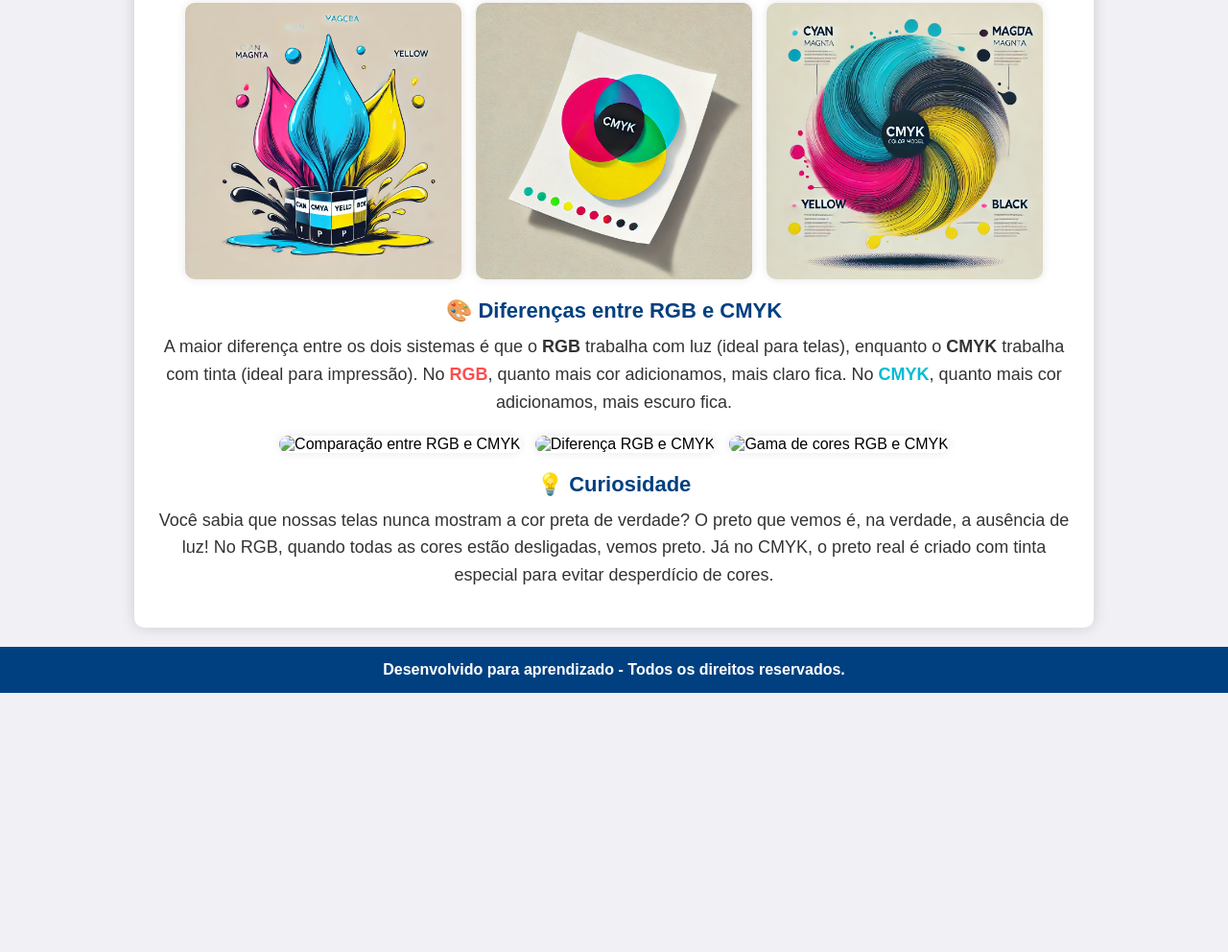
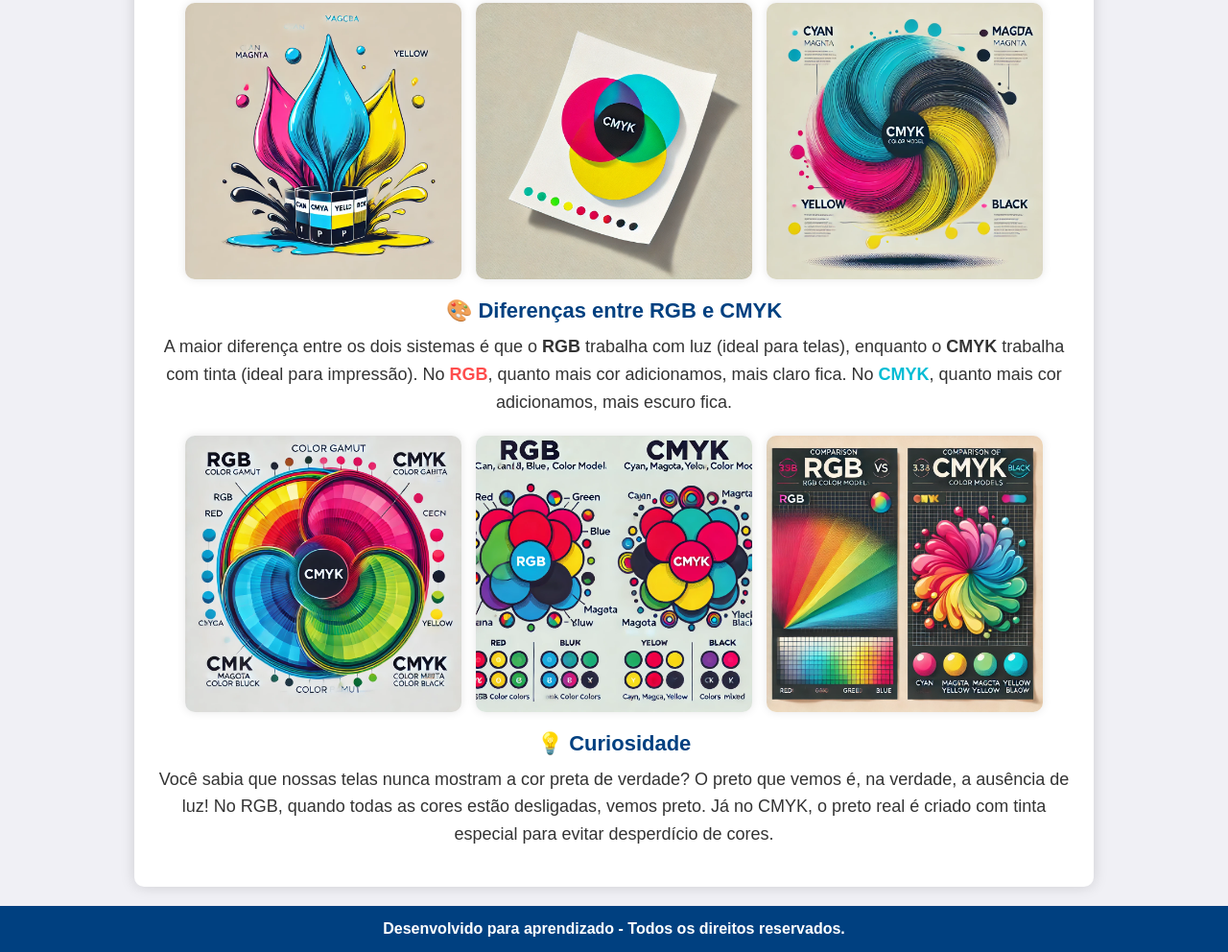
Before and after one commit to MiguelGabriel1613/sitergb, a plain HTML site: page index.html in a window 1280 px wide. Shown: the part 663-1655 px from the top of the page at 96% size. Before the commit the page ends 1385 px from the top, so only its background shows below. Drawn offline with Linux system fonts and the light colour scheme.

Commit message:
fotos adicionadas e organizadas

```diff
--- a/index.html
+++ b/index.html
@@ -43,9 +43,9 @@
             No <span class="bold-cyan">CMYK</span>, quanto mais cor adicionamos, mais escuro fica.
         </p>
         <div class="image-group">
-            <img src="" alt="Comparação entre RGB e CMYK">
-            <img src="" alt="Diferença RGB e CMYK">
-            <img src="" alt="Gama de cores RGB e CMYK">
+            <img src="fotos_diferencas/DALL·E 2025-02-22 11.34.02 - An educational illustration showcasing the color gamut of RGB and CMYK. On the left side, a vibrant RGB color spectrum (red, green, and blue) displaye.webp" alt="Comparação entre RGB e CMYK">
+            <img src="fotos_diferencas/DALL·E 2025-02-22 11.33.59 - A simple and easy-to-understand educational illustration highlighting the differences between RGB and CMYK color models. The left side shows the RGB m.webp" alt="Diferença RGB e CMYK">
+            <img src="fotos_diferencas/DALL·E 2025-02-22 11.33.55 - A side-by-side comparison of RGB and CMYK color models for educational purposes. The left side features an RGB spectrum with red, green, and blue ligh.webp" alt="Gama de cores RGB e CMYK">
         </div>
 
         <h2>💡 Curiosidade</h2>
```
